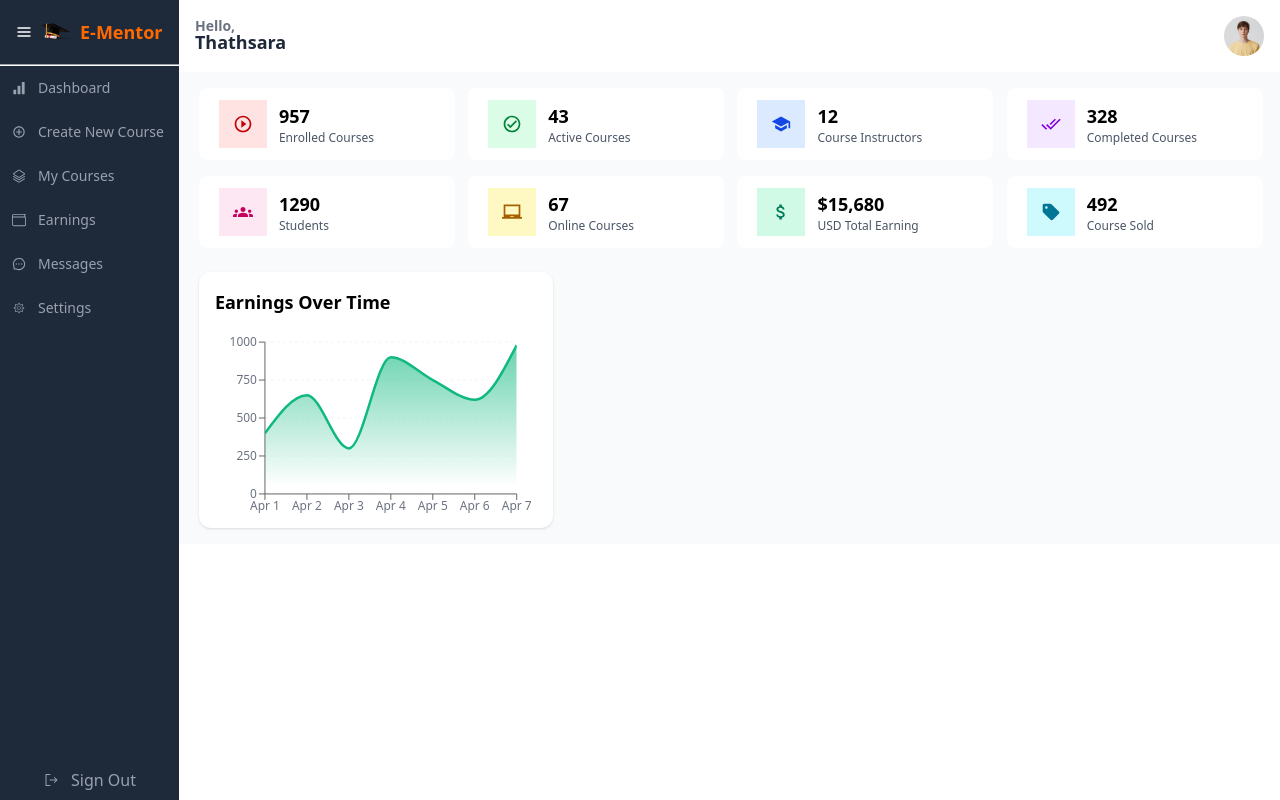
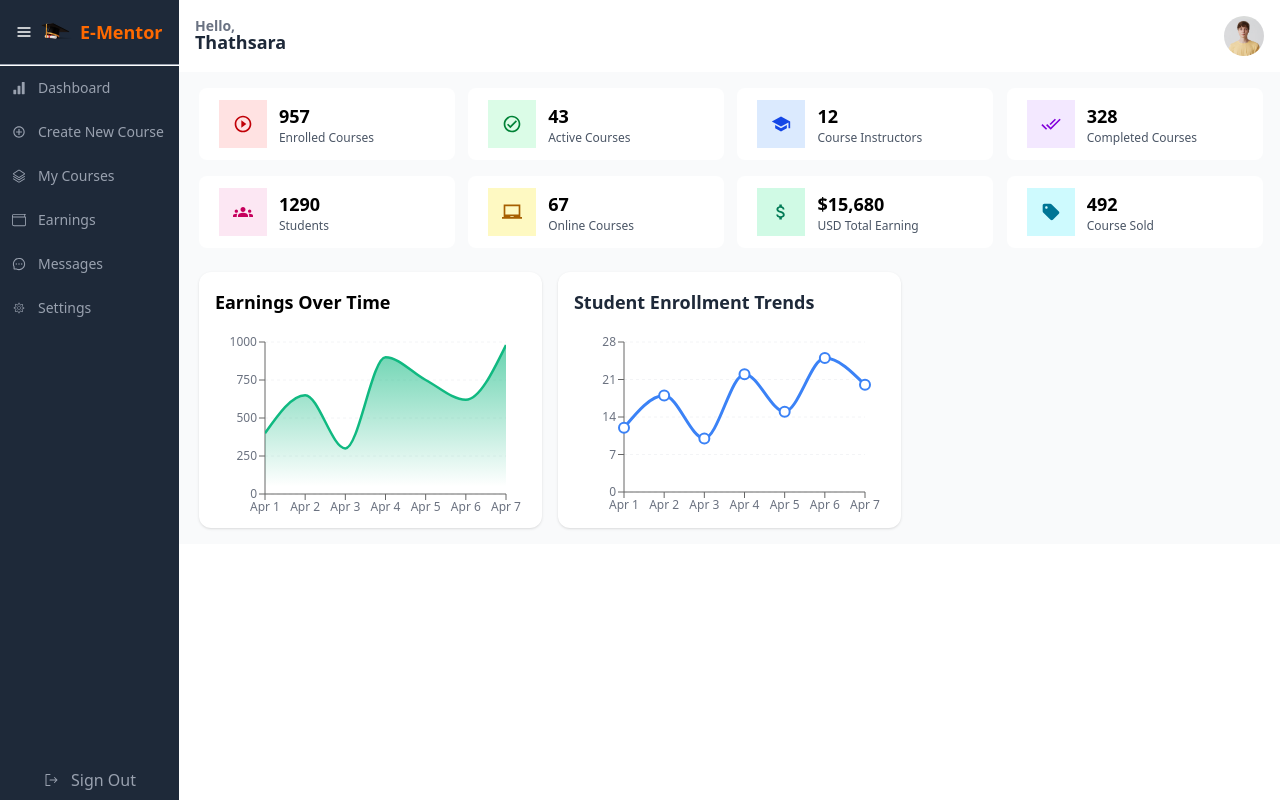
Before and after one commit to thathsarabandara/E-mentor-teacher-frontend, a Next.js app: page /teacher/mentor/dashboard in a window 1280 px wide. Built offline with nearby package versions, Linux system fonts and the light colour scheme.

Commit message:
add student trends chart

```diff
--- a/src/app/teacher/mentor/dashboard/page.tsx
+++ b/src/app/teacher/mentor/dashboard/page.tsx
@@ -1,6 +1,7 @@
 import DashboardCard from '@/component/DashboardCard/DashboardCard'
 import EarningsChart from '@/component/Earning-Chart/EarningChart';
 import Navbar from '@/component/Navbar/Navbar'
+import StudentEnrollTrends from '@/component/StudentEnrollTrend/StudentEnrollTrend';
 import React from 'react'
 import { MdAttachMoney, MdGroups, MdLaptopChromebook, MdOutlineCheckCircle, MdOutlineDoneAll, MdOutlinePlayCircleOutline, MdSchool, MdSell } from 'react-icons/md';
 
@@ -56,7 +57,7 @@ const Dashboard: React.FC = () => {
     }
   ];
 
-  const data = [
+  const EarningData = [
     { date: 'Apr 1', earnings: 400 },
     { date: 'Apr 2', earnings: 650 },
     { date: 'Apr 3', earnings: 300 },
@@ -64,6 +65,16 @@ const Dashboard: React.FC = () => {
     { date: 'Apr 5', earnings: 750 },
     { date: 'Apr 6', earnings: 620 },
     { date: 'Apr 7', earnings: 980 },
+  ];
+
+  const EnrollData = [
+    { date: 'Apr 1', enrollments: 12 },
+    { date: 'Apr 2', enrollments: 18 },
+    { date: 'Apr 3', enrollments: 10 },
+    { date: 'Apr 4', enrollments: 22 },
+    { date: 'Apr 5', enrollments: 15 },
+    { date: 'Apr 6', enrollments: 25 },
+    { date: 'Apr 7', enrollments: 20 },
   ];
 
   return (
@@ -83,8 +94,9 @@ const Dashboard: React.FC = () => {
             />
           ))}
         </div>
-        <div className='grid grid-cols-3 gap2 mt-6'>
-          <EarningsChart data={data} />
+        <div className='grid grid-cols-3 gap-4 mt-6'>
+          <EarningsChart data={EarningData} />
+          <StudentEnrollTrends data={EnrollData} />
         </div>
       </div>
     </div>
--- /dev/null
+++ b/src/component/StudentEnrollTrend/StudentEnrollTrend.tsx
@@ -0,0 +1,46 @@
+'use client'
+import React from 'react';
+import {
+    CartesianGrid,
+    Line,
+    LineChart,
+    ResponsiveContainer,
+    Tooltip,
+    XAxis,
+    YAxis
+}
+from 'recharts';
+
+type StudentEnrollProp = {
+    data:{date: string , enrollments: number}[];
+}
+
+const StudentEnrollTrends: React.FC<StudentEnrollProp> = ({data}) => {
+    return(
+        <div className="bg-white rounded-xl p-4 shadow-sm w-full h-64">
+            <h2 className="text-lg font-semibold text-gray-800 mb-4">Student Enrollment Trends</h2>
+            <ResponsiveContainer width="100%" height="85%">
+                <LineChart data={data} margin={{ top: 10, right: 20, left: -10, bottom: 0 }}>
+                <CartesianGrid strokeDasharray="3 3" vertical={false} stroke="#F3F4F6" />
+                <XAxis dataKey="date" tick={{ fontSize: 12, fill: '#6B7280' }} />
+                <YAxis tick={{ fontSize: 12, fill: '#6B7280' }} />
+                <Tooltip
+                    contentStyle={{ borderRadius: '8px', backgroundColor: '#ffffff', borderColor: '#E5E7EB' }}
+                    labelStyle={{ color: '#374151', fontWeight: 600 }}
+                    cursor={{ stroke: '#10B981', strokeWidth: 1 }}
+                />
+                <Line
+                    type="monotone"
+                    dataKey="enrollments"
+                    stroke="#3B82F6"
+                    strokeWidth={3}
+                    dot={{ r: 5, stroke: '#3B82F6', fill: '#fff', strokeWidth: 2 }}
+                    activeDot={{ r: 7 }}
+                />
+                </LineChart>
+            </ResponsiveContainer>
+        </div>
+    )
+}
+
+export default StudentEnrollTrends;
```
